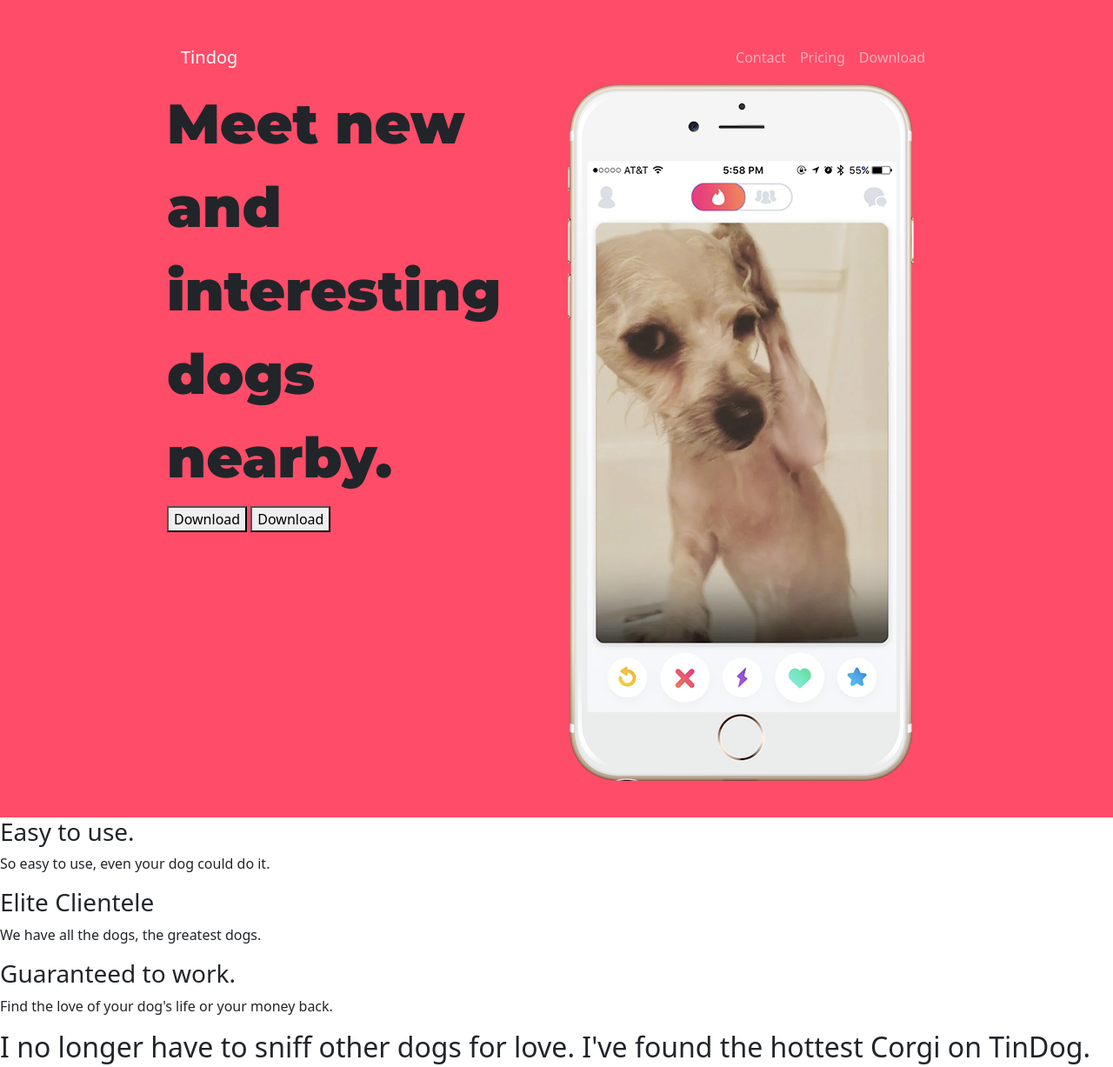
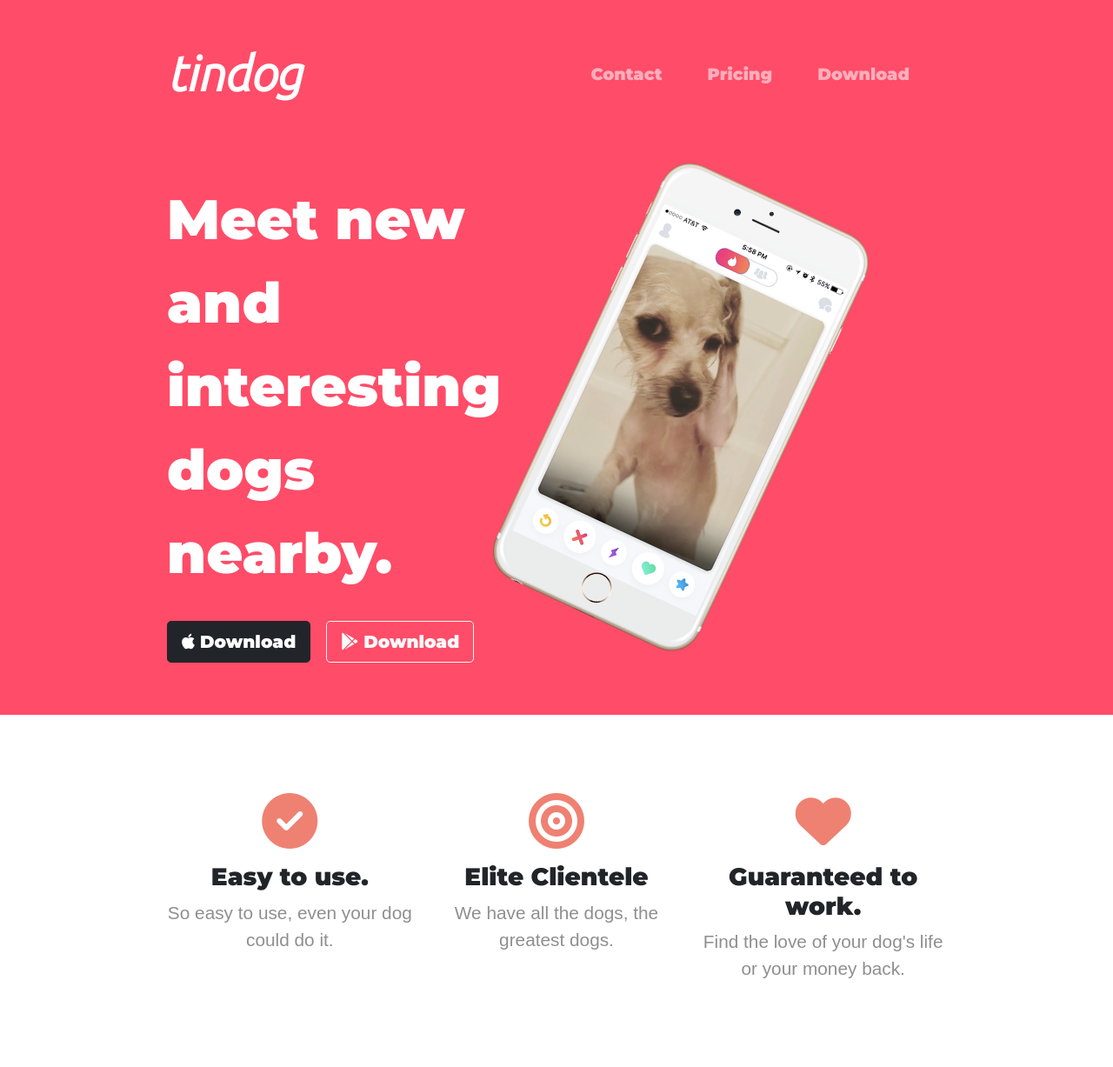
Before and after one commit to dogukanuykun/tindog, a plain HTML site: page index.html in a window 1280 px wide. Shown: the top 1227 px of the page at 87% size. Drawn offline with nearby package versions, Linux system fonts and the light colour scheme.

Commit message:
change titles and styling homepage

```diff
--- a/css/styles.css
+++ b/css/styles.css
@@ -1,5 +1,10 @@
+body{
+    font-family: "Montserrat";
+}
+
 #title{
     background-color: #ff4c68;
+    color: #fff;
 }
 
 .container-fluid{
@@ -11,3 +16,66 @@
     font-size: 4rem;
     line-height: 1.5;
 }
+
+h3{
+    font-family: "Montserrat";
+
+}
+
+/* Navigation Bar */
+
+.navbar{
+    padding : 0 0 4.5rem;
+}
+
+.navbar-brand{
+    font-family: "Ubuntu";
+    font-size: 3.5rem;
+    font-weight: bold;
+}
+
+.nav-item{
+    padding: 0px 18px;
+}
+
+.nav-link{
+    font-size: 1.2rem;
+
+}
+
+/* Download Buttons */
+
+.download-button{
+    margin: 5% 3% 5% 0;
+}
+
+/* Title Image */
+
+.title-image{
+    width: 60%;
+    transform: rotate(25deg);
+}
+
+/* Features Section */
+
+#features{
+    padding: 7% 15% ;
+}
+
+.feature-box{
+    text-align: center;
+}
+
+p{
+    color: #8f8f8f;
+    font-family: Arial, Helvetica, sans-serif;
+    font-size: 1.3rem;
+}
+
+.icon{
+    color: #ef8172;
+    margin-bottom: 1rem;
+}
+.icon:hover{
+    color: #ff4c68;
+}
--- a/index.html
+++ b/index.html
@@ -10,6 +10,10 @@
       integrity="sha384-EVSTQN3/azprG1Anm3QDgpJLIm9Nao0Yz1ztcQTwFspd3yD65VohhpuuCOmLASjC"
       crossorigin="anonymous"
     />
+    <script
+      src="https://kit.fontawesome.com/26aa237dcc.js"
+      crossorigin="anonymous"
+    ></script>
 
     <link rel="preconnect" href="https://fonts.googleapis.com" />
     <link rel="preconnect" href="https://fonts.gstatic.com" crossorigin />
@@ -26,7 +30,7 @@
       <!-- Nav Bar -->
       <div class="container-fluid">
         <nav class="navbar navbar-expand-lg navbar-dark">
-          <a class="navbar-brand ms-3" href="">Tindog</a>
+          <a class="navbar-brand" href="">tindog</a>
           <button
             class="navbar-toggler"
             type="button"
@@ -57,11 +61,22 @@
         <div class="row">
           <div class="col-lg-6">
             <h1>Meet new and interesting dogs nearby.</h1>
-            <button type="button">Download</button>
-            <button type="button">Download</button>
+            <button type="button" class="btn btn-dark btn-lg download-button">
+              <i class="fab fa-apple"></i> Download
+            </button>
+            <button
+              type="button"
+              class="btn btn-outline-light btn-lg download-button"
+            >
+              <i class="fab fa-google-play"></i> Download
+            </button>
           </div>
           <div class="col-lg-6">
-            <img src="images/iphone6.png" alt="iphone-mockup" />
+            <img
+              class="title-image"
+              src="images/iphone6.png"
+              alt="iphone-mockup"
+            />
           </div>
         </div>
       </div>
@@ -70,14 +85,23 @@
     <!-- Features -->
 
     <section id="features">
+      <div class="row">
+        <div class="feature-box col-lg-4">
+          <i class="icon fas fa-check-circle fa-4x"></i>
           <h3>Easy to use.</h3>
           <p>So easy to use, even your dog could do it.</p>
-
+        </div>
+        <div class="feature-box col-lg-4">
+          <i class="icon fas fa-bullseye fa-4x"></i>
           <h3>Elite Clientele</h3>
           <p>We have all the dogs, the greatest dogs.</p>
-
+        </div>
+        <div class="feature-box col-lg-4">
+          <i class="icon fas fa-heart fa-4x"></i>
           <h3>Guaranteed to work.</h3>
           <p>Find the love of your dog's life or your money back.</p>
+        </div>
+      </div>
     </section>
 
     <!-- Testimonials -->
```
Lines whose indentation alone changed are shown as unchanged.
